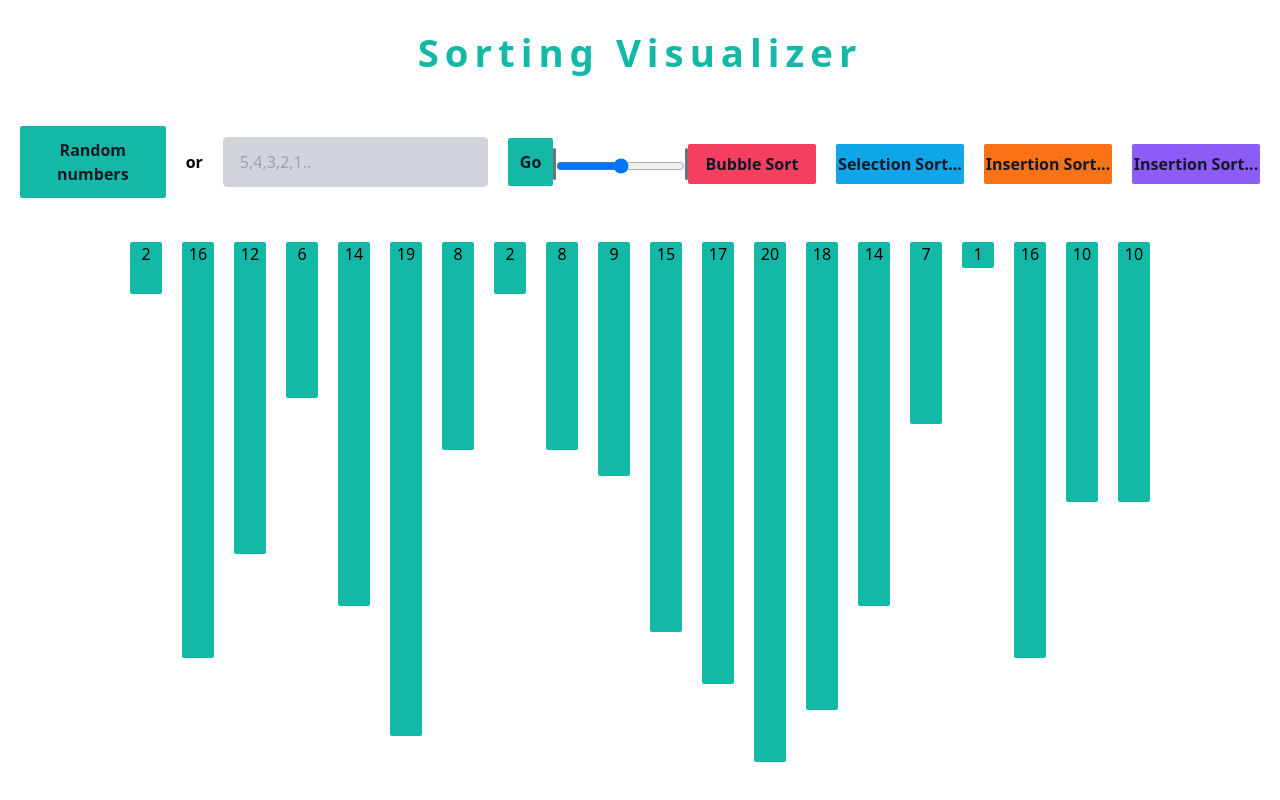
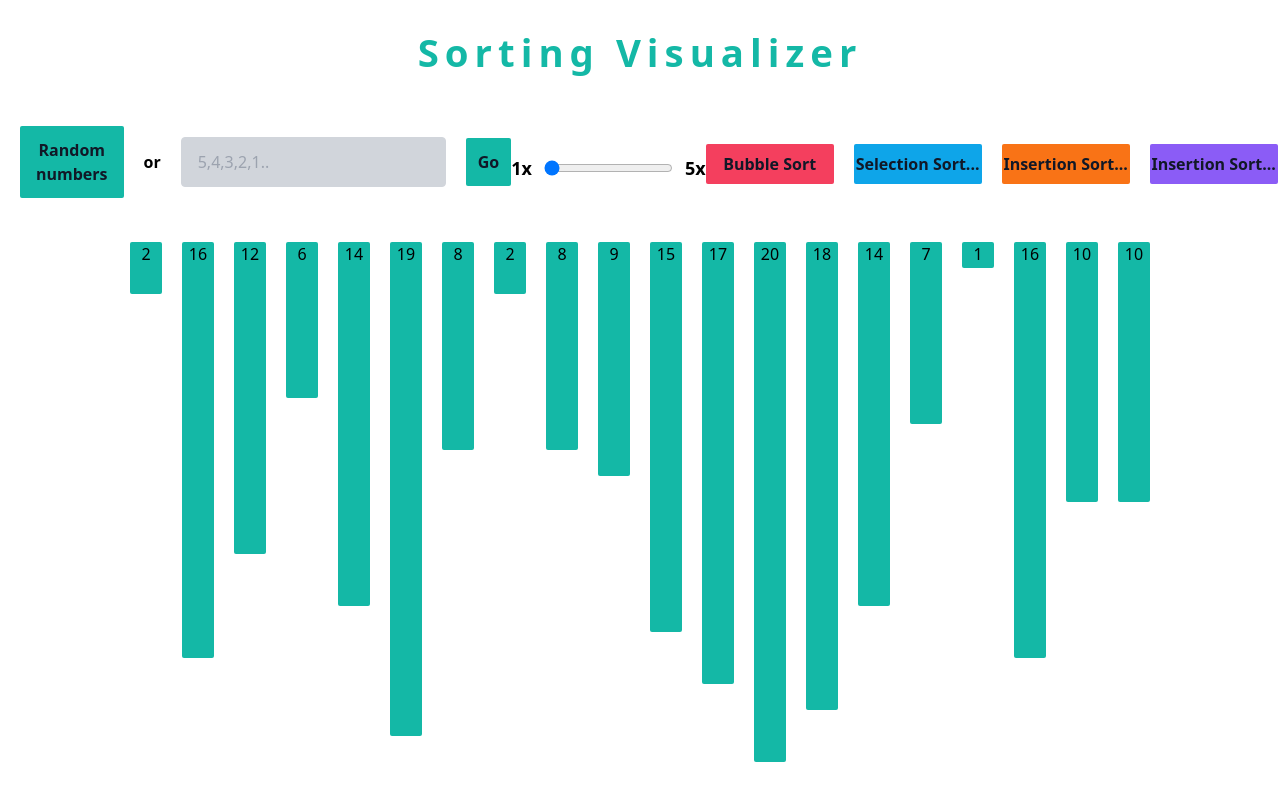
Before and after one commit to LBLBLBLBLBLB/sorting-visualizer, a React (Vite) app: page / in a window 1280 px wide. Built offline with nearby package versions, Linux system fonts and the light colour scheme.

Commit message:
add sorting speed

```diff
--- a/src/App.tsx
+++ b/src/App.tsx
@@ -18,6 +18,9 @@ const App = () => {
   const [errorMsg, setErrorMsg] = useState<string>(" ");
   const [swapIndices, setSwapIndices] = useState<number[]>([]);
   const [sorting, setSorting] = useState<boolean>(false);
+  const [sortingSpeed, setSortingSpeed] = useState<number>(1);
+
+  const delay = 1000 / sortingSpeed;
 
   // Get input from the event, and modify it into an array of numbers for display
   const handleInput = (event: React.ChangeEvent<HTMLInputElement>) => {
@@ -58,6 +61,11 @@ const App = () => {
     }
   };
 
+  const handleSortingSpeedChange = (value: number) => {
+    setSortingSpeed(value);
+  };
+
+  // implementation of buble sort algorithm and display it
   const bubbleSort = async () => {
     const arr = [...displayInputNums];
     for (let i = 0; i < arr.length; i++) {
@@ -70,7 +78,7 @@ const App = () => {
           arr[j] = arr[j + 1];
           arr[j + 1] = temp;
 
-          await new Promise((resolve) => setTimeout(resolve, 2000));
+          await new Promise((resolve) => setTimeout(resolve, delay));
 
           setDisplayInputNums([...arr]);
         }
@@ -89,7 +97,7 @@ const App = () => {
           <ErrorMessage errorMsg={errorMsg} />
         </div>
         <DivideLine />
-        <SortingSpeed />
+        <SortingSpeed onSliderChange={handleSortingSpeedChange} />
         <DivideLine />
         <SortingButtons sorting={sorting} bubbleSort={bubbleSort} />
       </div>
--- a/src/components/SortingSpeed.tsx
+++ b/src/components/SortingSpeed.tsx
@@ -1,7 +1,30 @@
-const SortingSpeed = () => {
+import { useState } from "react";
+
+interface SortingSpeedProps {
+  onSliderChange: (value: number) => void;
+}
+
+const SortingSpeed: React.FC<SortingSpeedProps> = ({ onSliderChange }) => {
+  const [sliderValue, setSliderValue] = useState<number>(1);
+
+  const handleSliderChange = (event: React.ChangeEvent<HTMLInputElement>) => {
+    const val = parseInt(event.target.value);
+    setSliderValue(val);
+    onSliderChange(val);
+  };
+
   return (
-    <div className="mt-2">
-      <input type="range" min="0" max="100" step="10" />
+    <div className="mt-2 flex gap-3 items-center">
+      <p className="text-lg font-semibold">{sliderValue}x</p>
+      <input
+        type="range"
+        min="1"
+        max="5"
+        step="1"
+        value={sliderValue}
+        onChange={handleSliderChange}
+      />
+      <p className="text-lg font-semibold">5x</p>
     </div>
   );
 };
```
